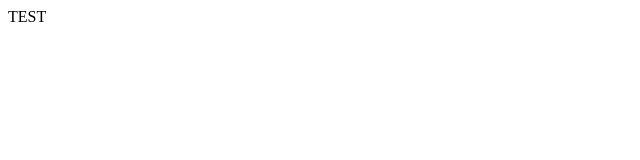
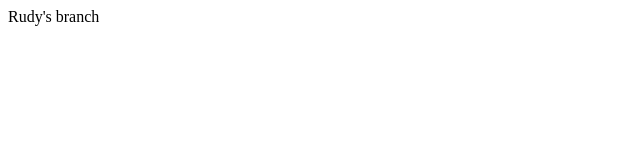
Before and after one commit to DB-UI-Spring-2023/db-ui_spring-2023, a React (Create React App) app in the folder frontend/: page / in a window 1280 px wide. Shown: the top 160 px of the page, without its empty margins (0-640 px from the left). Built offline with nearby package versions, Linux system fonts and the light colour scheme.

Commit message:
Created develop-rudy branch

```diff
--- a/frontend/src/App.jsx
+++ b/frontend/src/App.jsx
@@ -1,6 +1,6 @@
 export const App = () => {
 
   return (
-    <>TEST</>
+    <>Rudy's branch</>
   );
 }
```
